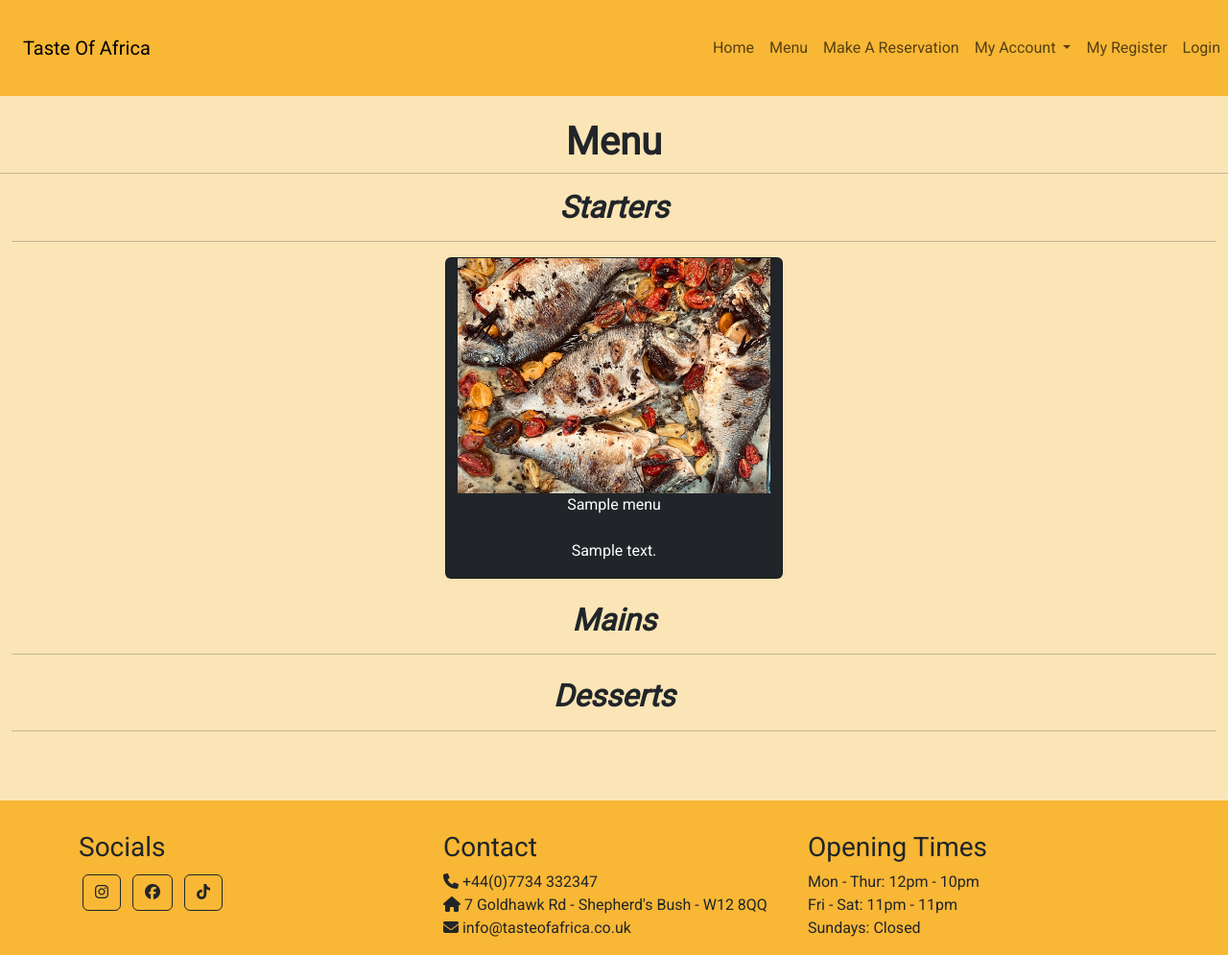
After one commit to KyrianU/taste-of-africa, a Django app: page /menu/ in a window 1280 px wide. The commit adds this page. Shown: the whole page at 96% size. Run offline with Django 3.2, Linux system fonts and the light colour scheme; tables that the repository leaves empty hold one stand-in row (values such as "Sample post"); some libraries are stand-ins or nearby versions.

Commit message:
added structured to the menu.html file

```diff
--- /dev/null
+++ b/menu/templates/menu/menu_list.html
@@ -0,0 +1,71 @@
+{% extends 'base.html' %}
+{% load static %}
+{% block content %}
+
+
+<section class="container-fluid">
+    <div class="row text-center">
+        <h1 class="mt-4 p4"><strong>Menu</strong></h1>
+        <hr>
+    </div>
+    <div class="row text-center">
+
+        <div class="row-starters">
+            <h2><strong><i>Starters</i></strong></h2>
+            <hr>
+
+            <div class="row m-2 d-flex justify-content-center flex-wrap text-center">
+                {% for food in object_list %}
+                {% if food.item == 'Starters' %}
+                <div class="card text-white bg-dark mb-3" style="width: 22rem;">
+                    <img src="{% static 'media/grilled-fish.jpg'%}" class="img-starters" alt="Grilled fish">
+                    <div class="card-title">{{ food.name }}</div>
+                    <div class="card-body">
+                        <p class="card-text">{{ food.description }}</p>
+                    </div>
+                </div>
+                {% endif %}
+                {% endfor %}
+            </div>
+        </div>
+
+        <div class="row-mains">
+            <h2><strong><i>Mains</i></strong></h2>
+            <hr>
+
+            <div class="row m-2 d-flex justify-content-center flex-wrap text-center">
+                {% for food in object_list %}
+                {% if food.item == 'Mains' %}
+                <div class="card text-white bg-dark mb-3" style="width: 22rem;">
+                    <img src="{% static 'media/plantain.jpg' %}" class="img-starters" alt="plantain">
+                    <div class="card-title">{{ food.name }}</div>
+                    <div class="card-body">
+                        <p class="card-text">{{ food.description }}</p>
+                    </div>
+                </div>
+                {% endif %}
+                {% endfor %}
+            </div>
+        </div>
+
+        <div class="row-desserts">
+            <h2><strong><i>Desserts</i></strong></h2>
+            <hr>
+
+            <div class="row m-2 d-flex justify-content-center flex-wrap text-center">
+                {% for food in object_list %}
+                {% if food.item == 'Desserts' %}
+                <div class="card text-white bg-dark mb-3" style="width: 22rem;">
+                    <img src="{% static 'media/chicken-wings.jpg' %}" class="img-starters" alt="chicken wings">
+                    <div class="card-title">{{ food.name }}</div>
+                    <div class="card-body">
+                        <p class="card-text">{{ food.description }}</p>
+                    </div>
+                </div>
+                {% endif %}
+                {% endfor %}
+            </div>
+        </div>
+    </div>
+</section>
+{% endblock %}
--- a/menu/urls.py
+++ b/menu/urls.py
@@ -0,0 +1,7 @@
+from django.urls import path
+from .views import MenuListView
+
+
+urlpatterns = [
+    path('', MenuListView.as_view(), name='menu_list'),
+]
--- a/menu/views.py
+++ b/menu/views.py
@@ -1,3 +1,17 @@
 from django.shortcuts import render
+from django.views.generic import ListView
+
 
 # Create your views here.
+from .models import Menu
+
+class MenuListView(ListView):
+    """
+    food menu as a list of items from the database
+    """
+    model = Menu
+    template = 'menu/menu.html'
+
+    def get_context_data(self, **kwargs):
+        context = super().get_context_data(**kwargs)
+        return context
--- a/taste_of_africa/urls.py
+++ b/taste_of_africa/urls.py
@@ -20,4 +20,5 @@ urlpatterns = [
     path('admin/', admin.site.urls),
     path('accounts/', include('allauth.urls')),
     path('', include('home.urls')),
+    path('menu/', include('menu.urls')),
 ]
--- a/templates/base.html
+++ b/templates/base.html
@@ -28,8 +28,8 @@
 
             <div class="collapse navbar-collapse justify-content-end" id="navbarmenu">
                 <ul class="navbar-nav">
-                    <li class="nav-item"><a class="nav-link" href="">Home</a></li>
-                    <li class="nav-item"><a class="nav-link" href="">Menu</a></li>
+                    <li class="nav-item"><a class="nav-link" href="{% url 'home' %}">Home</a></li>
+                    <li class="nav-item"><a class="nav-link" href="{% url 'menu_list' %}">Menu</a></li>
 
                     <li class="nav-item"><a class="nav-link" href="">Make A Reservation</a></li>
 
@@ -59,7 +59,7 @@
                     <a class="btn btn-outline-dark btn-floating m-1" href="https//www.instagram.com/" role="button" target="_blank"
                         ><i class="fab fa-instagram"></i></a>
                     <a class="btn btn-outline-dark btn-floating m-1" href="https//www.facebook.com/" role="button" target="_blank"
-                        ><i class="fab fa-instagram"></i></a>
+                        ><i class="fab fa-facebook"></i></a>
                     <a class="btn btn-outline-dark btn-floating m-1" href="https//www.tiktok.com/" role="button" target="_blank"
                         ><i class="fab fa-tiktok"></i></a>
                 </div>
```
Also changed, not shown: static/media/chicken-wings.jpg (added), static/media/friedrice-small.jpg (renamed from static/media/Friedrice-small.jpg), static/media/grilled-fish.jpg (added), static/media/okra-stew.jpg (added), static/media/plantain.jpg (added), static/media/puff-puff.jpg (added), static/media/yass-chicken.jpg (added).
